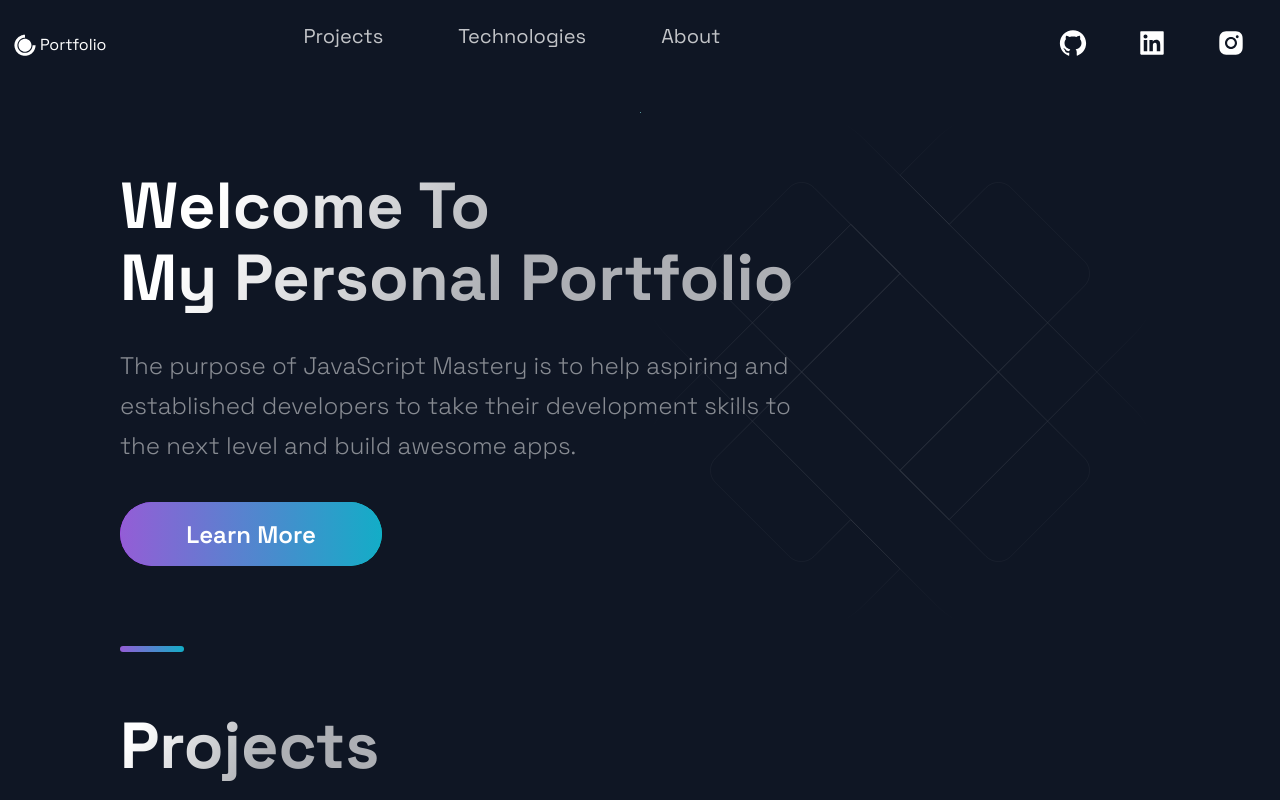
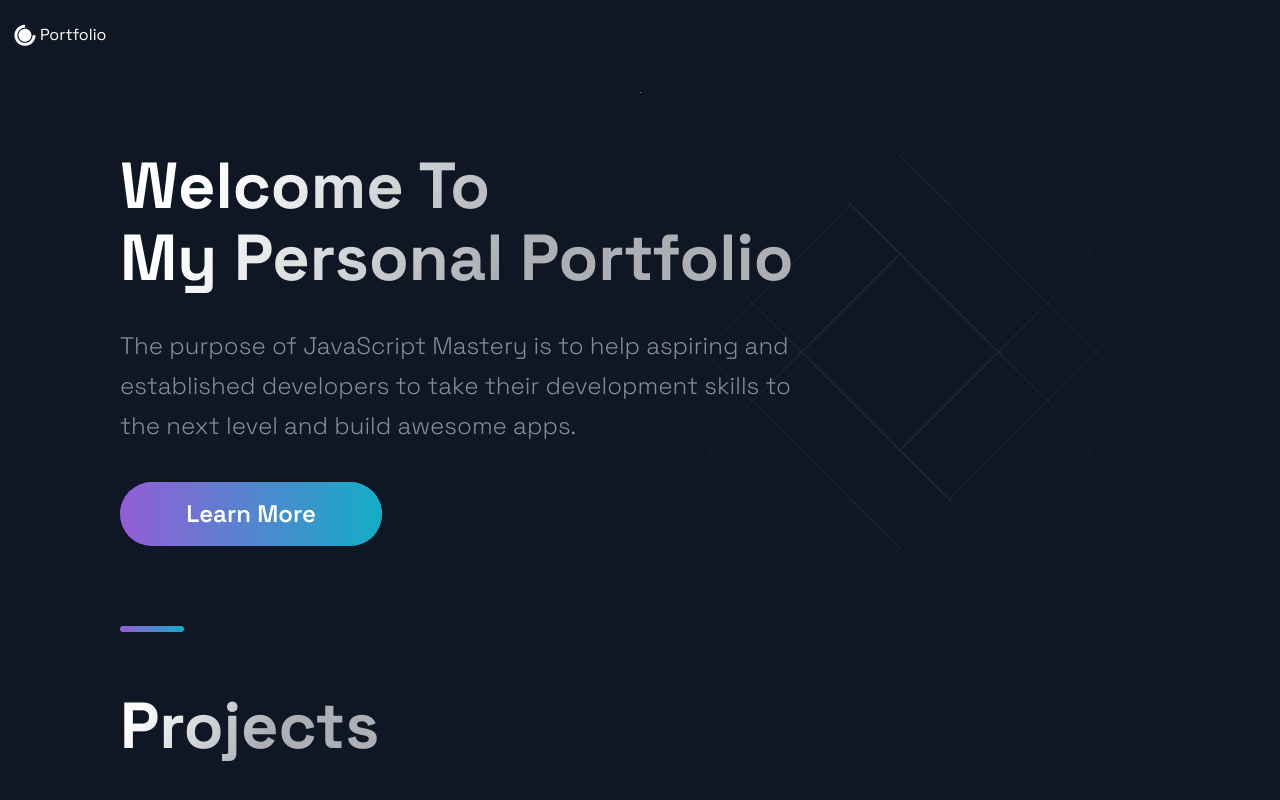
Before and after one commit to GrantCoding/GrantCoding.github.io, a Next.js app: page / in a window 1280 px wide. Shown: the top 800 px of the page. Built offline with nearby package versions, Linux system fonts and the light colour scheme.

Commit message:
Added Header Icon

```diff
--- a/src/components/Header/Header.js
+++ b/src/components/Header/Header.js
@@ -9,39 +9,11 @@ const Header = () =>  (
 <Container>
   <Div1>
     <Link href="/">
-        <a style={{ display: 'flex', alignItems: 'center', color:"white" }}>
-          <DiCssdeck size="3rem" /> <span>Portfolio</span>
+      <a style={{display: "flex", alignItems: "center", color: "white"}}>
+        <DiCssdeck size="3rem"/> <span>Portfolio</span>
       </a>
     </Link>
   </Div1>
-    <Div2>
-      <li>
-        <Link href="#projects">
-          <NavLink>Projects</NavLink>
-        </Link>
-      </li>
-      <li>
-        <Link href="#tech">
-          <NavLink>Technologies</NavLink>
-        </Link>
-      </li>
-      <li>
-        <Link href="#about">
-          <NavLink>About</NavLink>
-        </Link>
-      </li>
-    </Div2>
-      <Div3>
-        <SocialIcons href="https://google.com">
-          <AiFillGithub size="3rem" />
-        </SocialIcons>
-        <SocialIcons href="https://google.com">
-          <AiFillLinkedin size="3rem" />
-        </SocialIcons>
-        <SocialIcons href="https://google.com">
-          <AiFillInstagram size="3rem"/>
-        </SocialIcons>
-      </Div3>
 </Container>
 );
 
```
Lines whose indentation alone changed are shown as unchanged.
